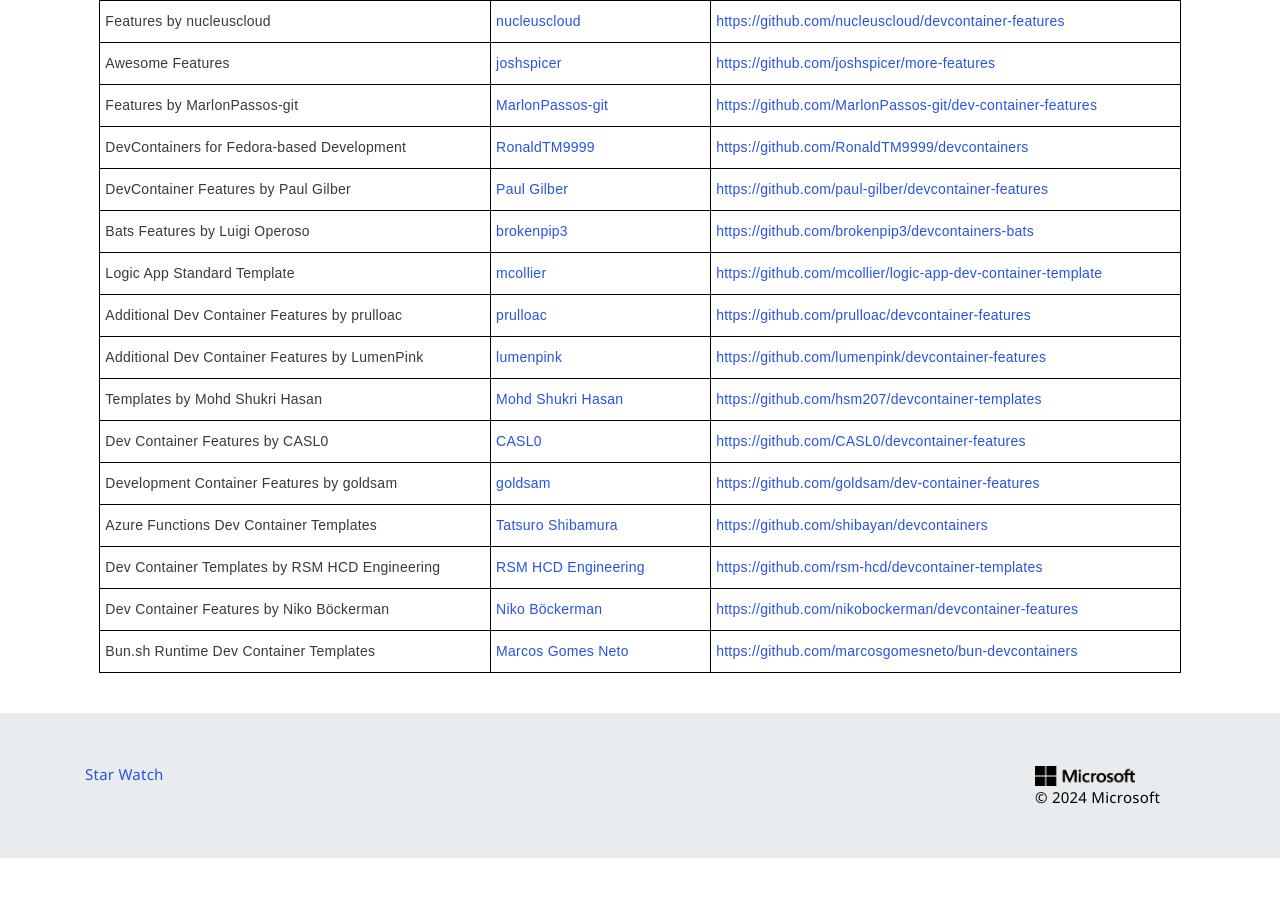
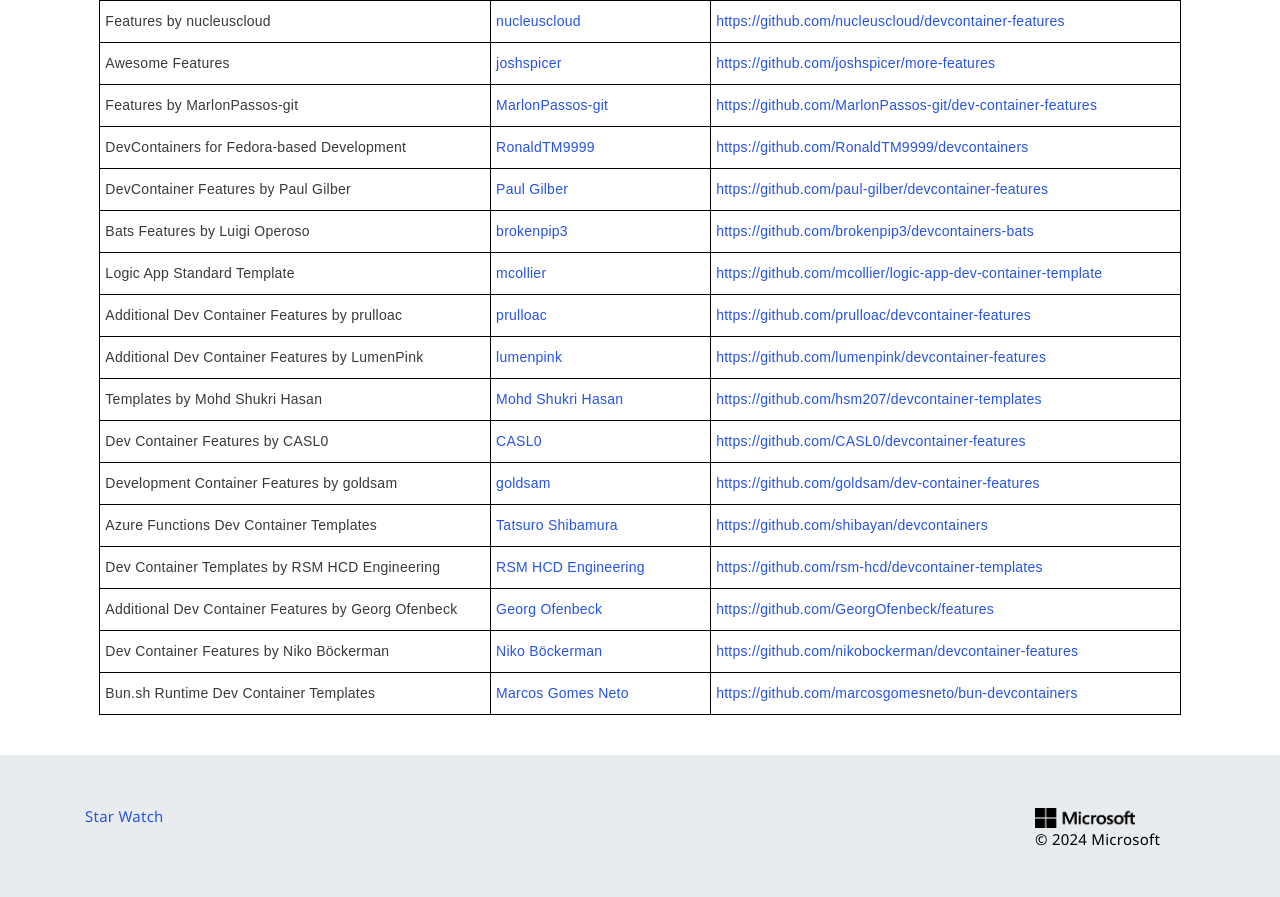
Before and after one commit to devcontainers/devcontainers.github.io, a Jekyll site: the page built from collections.html, in a window 1280 px wide and 900 px high, scrolled down 5374 px. Shown: the top 897 px of the window. Built offline with Jekyll 4.4.1, drawn with Linux system fonts in a browser that asks for light colours; nearby versions of some CDN libraries; comment, search, counter and statistics services are not loaded; before the commit the page ends 6232 px from its top, so only the background shows below that.

```diff
--- a/_data/collection-index.yml
+++ b/_data/collection-index.yml
@@ -668,6 +668,11 @@
   contact: https://github.com/rsm-hcd
   repository: https://github.com/rsm-hcd/devcontainer-templates
   ociReference: ghcr.io/rsm-hcd/devcontainer-templates
+- name: Additional Dev Container Features by Georg Ofenbeck
+  maintainer: Georg Ofenbeck
+  contact: https://github.com/GeorgOfenbeck/features/issues
+  repository: https://github.com/GeorgOfenbeck/features
+  ociReference: ghcr.io/georgofenbeck/features
 - name: Dev Container Features by Niko Böckerman
   maintainer: Niko Böckerman
   contact: https://github.com/nikobockerman
```
